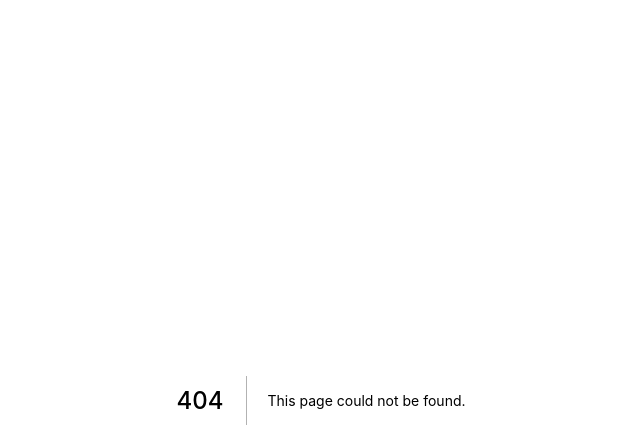
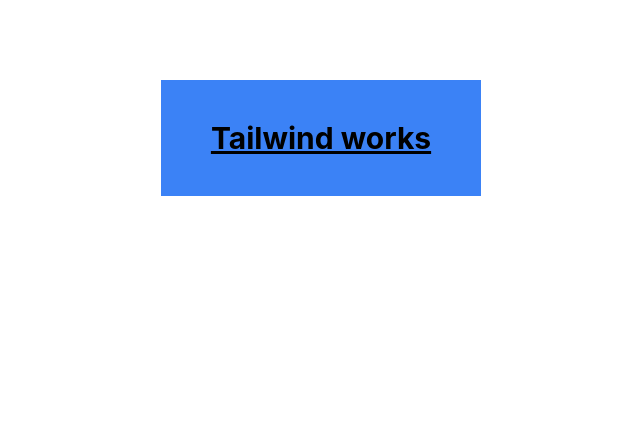
Before and after one commit to bencetothmoon42/poc-frontend, a Next.js app: page /tailwind in a window 1280 px wide. Before the commit this address had no page. Shown: the top 448 px of the page, without its empty margins (319-959 px from the left). Built offline with nearby package versions, Linux system fonts and the light colour scheme.

Commit message:
PNC-11: add tailwind poc

```diff
--- a/package.json
+++ b/package.json
@@ -19,8 +19,12 @@
     "@types/node": "18.7.18",
     "@types/react": "18.0.20",
     "@types/react-dom": "18.0.6",
+    "autoprefixer": "^10.4.12",
     "eslint": "8.23.1",
     "eslint-config-next": "12.3.1",
+    "postcss": "^8.4.16",
+    "postcss-preset-env": "^7.8.2",
+    "tailwindcss": "^3.1.8",
     "typescript": "4.8.3"
   }
 }
--- /dev/null
+++ b/pages/tailwind.tsx
@@ -0,0 +1,13 @@
+import type { NextPage } from "next";
+
+const Tailwind: NextPage = () => {
+    return (
+      <div className="bg-blue-500 w-80 p-10 mx-auto my-20 text-center">
+        <p className="text-3xl font-bold underline">
+          Tailwind works
+        </p>
+      </div>
+    )
+}
+
+export default Tailwind
--- /dev/null
+++ b/postcss.config.js
@@ -0,0 +1,3 @@
+module.exports = {
+  plugins: ['tailwindcss','postcss-preset-env']
+}
--- a/styles/globals.css
+++ b/styles/globals.css
@@ -1,3 +1,7 @@
+@tailwind base;
+@tailwind components;
+@tailwind utilities;
+
 html,
 body {
   padding: 0;
--- /dev/null
+++ b/tailwind.config.js
@@ -0,0 +1,8 @@
+/** @type {import('tailwindcss').Config} */
+module.exports = {
+  content: ['./pages/*.{js,jsx,ts,tsx}'],
+  theme: {
+    extend: {},
+  },
+  plugins: [],
+}
--- a/tsconfig.json
+++ b/tsconfig.json
@@ -15,6 +15,6 @@
     "jsx": "preserve",
     "incremental": true
   },
-  "include": ["next-env.d.ts", "**/*.ts", "**/*.tsx"],
+  "include": ["next-env.d.ts", "**/*.ts", "**/*.tsx", "postcss.config.js", "tailwind.config.js"],
   "exclude": ["node_modules"]
 }
```
Also changed, not shown: .eslintrc.json, 2 other files (tests, documents, lock files or other folders).
